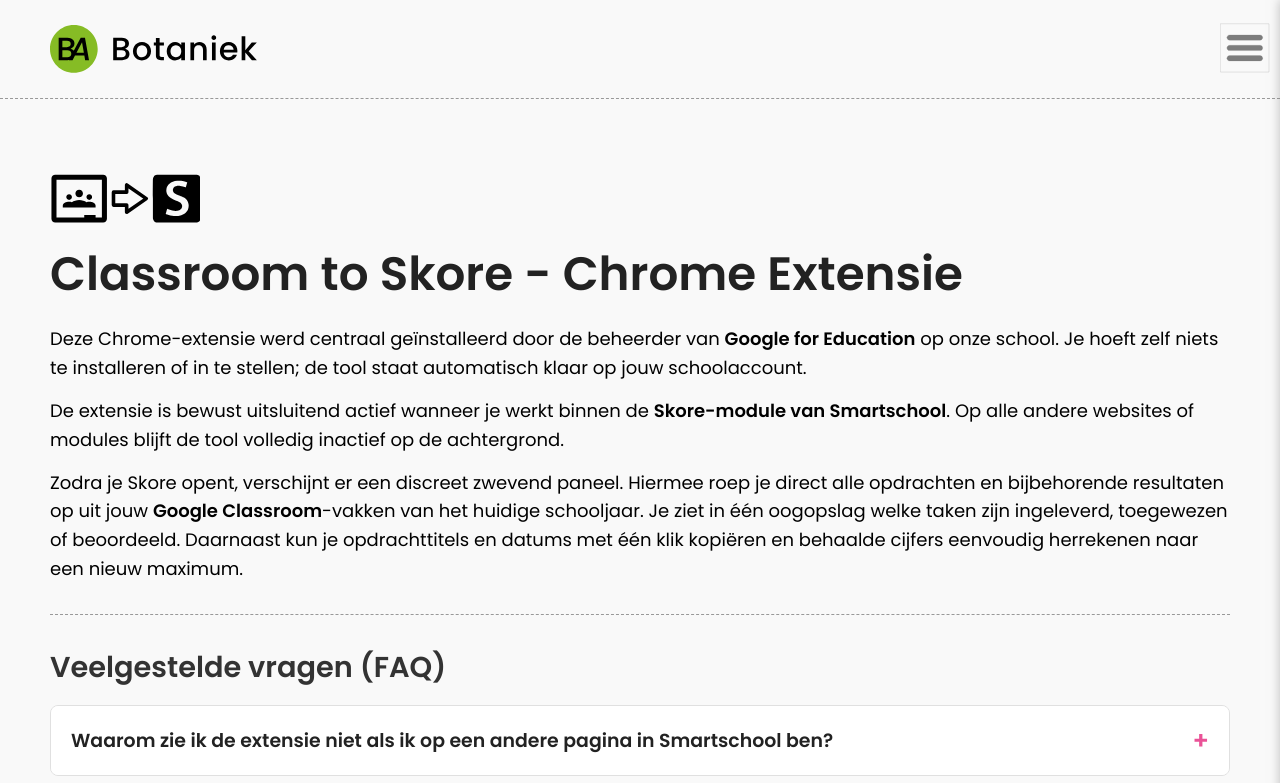
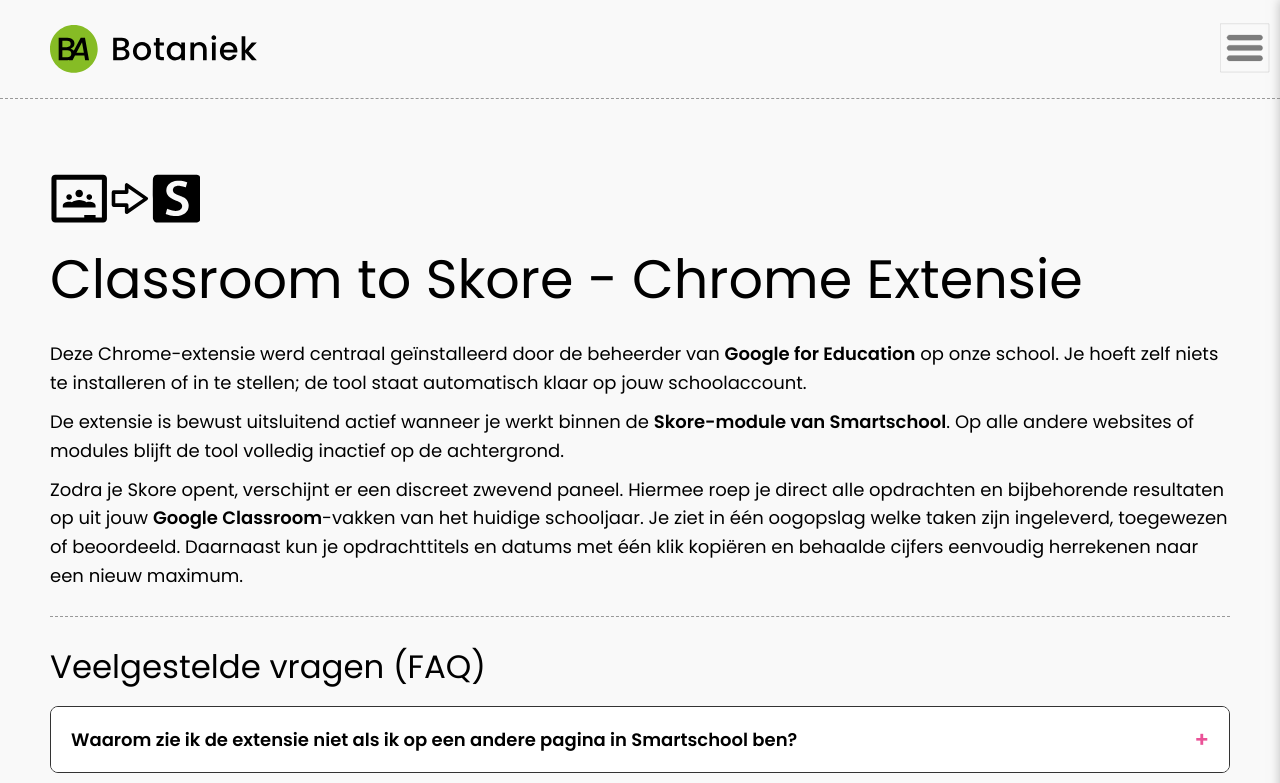
Before and after one commit to BABOcomm/classroom_to_skore, a plain HTML site: page index.html in a window 1280 px wide. Shown: the top 783 px of the page. Drawn offline with Linux system fonts and the light colour scheme.

Commit message:
Refactor CSS styles for layout adjustments
Updated various CSS styles in index.html for improved layout and consistency.

```diff
--- a/index.html
+++ b/index.html
@@ -113,16 +113,16 @@
 
     article {
       margin: 0px auto;
-      padding: 25px 50px 50px;
+      padding: 25px 50px 25px;
       max-width: 1200px;
     }
 
-    /* HEADER ICOON IN HET ARTIKEL MET AANGEPASTE AFSTANDEN */
+    /* HEADER ICOON IN HET ARTIKEL (ZWART, SPACING: 50px BOVEN, 8px ONDER) */
     .article-main-icon {
       width: 150px;
       height: auto;
-      margin-top: 50px; /* Verhoogde afstand tot de header-banner */
-      margin-bottom: 8px; /* Verlaagde afstand tot de titel */
+      margin-top: 50px;
+      margin-bottom: 8px;
       display: block;
     }
 
@@ -137,7 +137,7 @@
       border: none;
       border-top: 1px dashed #999;
       background-color: transparent;
-      margin: 30px 0;
+      margin: 25px 0;
     }
 
     a, a:visited {
@@ -156,30 +156,31 @@
 
     p {
       line-height: 1.6;
-      margin-bottom: 14px;
+      margin-bottom: 10px;
     }
 
+    /* OORSPRONKELIJKE STYLING VOOR H1 */
     h1 {
-      font-size: 2.6em;
-      font-weight: 600;
-      padding-bottom: 16px;
-      color: #222;
+      font-size: 3em;
+      font-weight: 400;
+      padding-bottom: 20px;
     }
 
+    /* SLUIT AAN BIJ DE OORSPRONKELIJKE STYLING VOOR SUBTITELS */
     h2 {
-      font-size: 1.6em;
-      font-weight: 600;
-      margin-bottom: 16px;
-      color: #333;
+      font-size: 1.8em;
+      font-weight: 400;
+      margin-top: 25px;
+      margin-bottom: 15px;
     }
 
     /* FAQ ACCORDION STYLING */
     .faq-container {
-      margin-top: 30px;
+      margin-top: 25px;
     }
 
     .faq-item {
-      border: 1.5px solid #e0e0e0;
+      border: 1.5px solid #333333;
       border-radius: 8px;
       background-color: #ffffff;
       margin-bottom: 12px;
@@ -194,19 +195,19 @@
     .faq-question {
       padding: 16px 20px;
       font-weight: 600;
-      font-size: 1.05em;
+      font-size: 1em;
       cursor: pointer;
       display: flex;
       justify-content: space-between;
       align-items: center;
       user-select: none;
       background-color: #ffffff;
-      color: #222222;
+      color: #000000;
     }
 
     .faq-question::after {
       content: '+';
-      font-size: 1.3em;
+      font-size: 1.2em;
       font-weight: bold;
       color: var(--BA-roze);
       transition: transform 0.2s ease;
@@ -228,13 +229,12 @@
     .faq-item.open .faq-answer {
       max-height: 300px;
       padding: 16px 20px;
-      border-top: 1px dashed #e0e0e0;
+      border-top: 1px dashed #999999;
     }
 
     .faq-answer p {
       margin-bottom: 0;
       font-size: 0.95em;
-      color: #444;
     }
 
     /* ANIMATIE */
```
